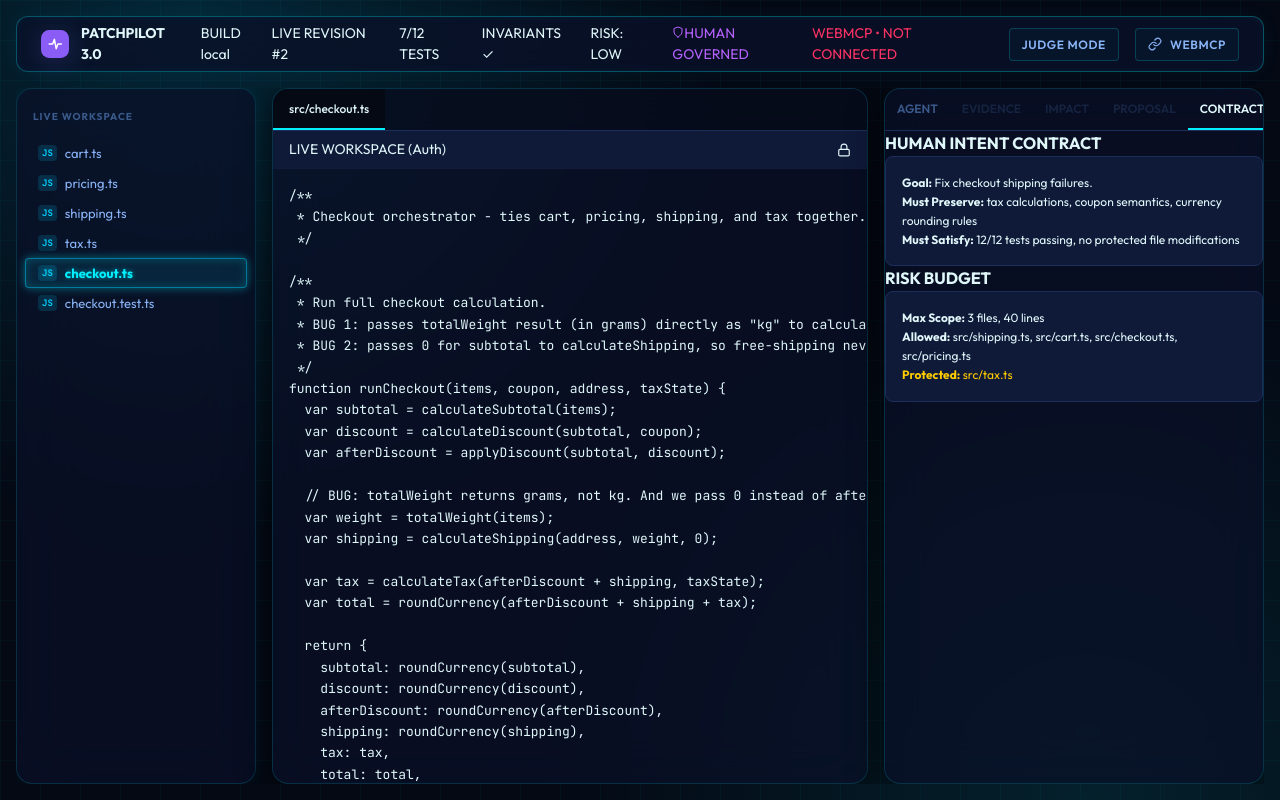
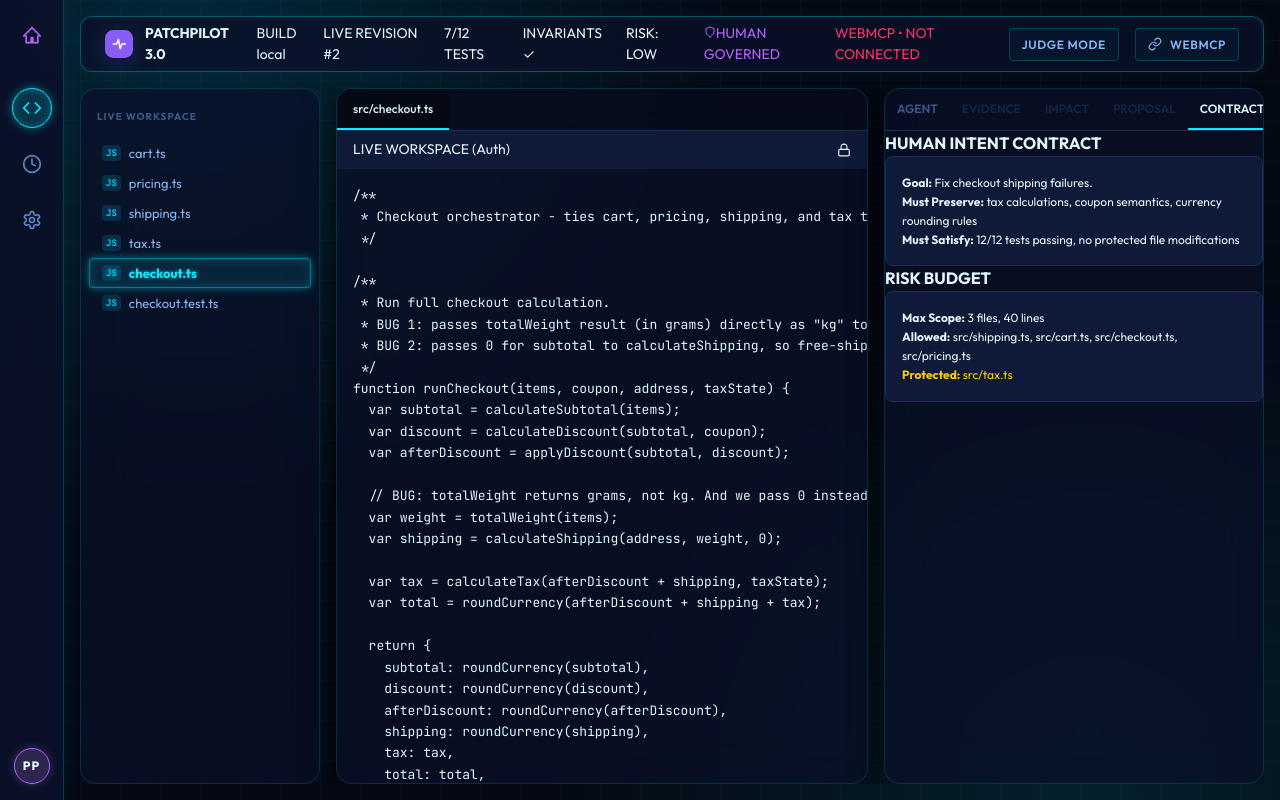
Before and after one commit to SRIKRISH-S/PatchPilot, a React (Vite) app: page / in a window 1280 px wide. Both pictures are taken after a click on the button "Enter Human-Governed Workspace". Built offline with nearby package versions, Linux system fonts and the light colour scheme.

Commit message:
feat: add icon sidebar

```diff
--- a/src/main.tsx
+++ b/src/main.tsx
@@ -868,6 +868,36 @@ function JudgeModeOverlay() {
   );
 }
 
+/* ─── Icon Sidebar ─── */
+function IconSidebar() {
+  const store = useWorkspaceStore();
+  return (
+    <div className="icon-sidebar">
+      <div className="icon-sidebar-top">
+        <button
+          className="icon-btn logo-btn"
+          title="Back to Dashboard"
+          onClick={() => store.setShowLanding(true)}
+        >
+          <svg viewBox="0 0 24 24" fill="none" stroke="currentColor" strokeWidth="2" strokeLinecap="round" strokeLinejoin="round"><path d="M12 2L2 12h3v8h6v-6h2v6h6v-8h3L12 2z"/></svg>
+        </button>
+        <button className="icon-btn active" title="Workspace">
+          <svg viewBox="0 0 24 24" fill="none" stroke="currentColor" strokeWidth="2" strokeLinecap="round" strokeLinejoin="round"><polyline points="16 18 22 12 16 6"></polyline><polyline points="8 6 2 12 8 18"></polyline></svg>
+        </button>
+        <button className="icon-btn" title="Activity">
+          <svg viewBox="0 0 24 24" fill="none" stroke="currentColor" strokeWidth="2" strokeLinecap="round" strokeLinejoin="round"><circle cx="12" cy="12" r="10"></circle><polyline points="12 6 12 12 16 14"></polyline></svg>
+        </button>
+        <button className="icon-btn" title="Settings">
+          <svg viewBox="0 0 24 24" fill="none" stroke="currentColor" strokeWidth="2" strokeLinecap="round" strokeLinejoin="round"><path d="M12.22 2h-.44a2 2 0 0 0-2 2v.18a2 2 0 0 1-1 1.73l-.43.25a2 2 0 0 1-2 0l-.15-.08a2 2 0 0 0-2.73.73l-.22.38a2 2 0 0 0 .73 2.73l.15.1a2 2 0 0 1 1 1.72v.51a2 2 0 0 1-1 1.74l-.15.09a2 2 0 0 0-.73 2.73l.22.38a2 2 0 0 0 2.73.73l.15-.08a2 2 0 0 1 2 0l.43.25a2 2 0 0 1 1 1.73V20a2 2 0 0 0 2 2h.44a2 2 0 0 0 2-2v-.18a2 2 0 0 1 1-1.73l.43-.25a2 2 0 0 1 2 0l.15.08a2 2 0 0 0 2.73-.73l.22-.39a2 2 0 0 0-.73-2.73l-.15-.08a2 2 0 0 1-1-1.74v-.5a2 2 0 0 1 1-1.74l.15-.09a2 2 0 0 0 .73-2.73l-.22-.38a2 2 0 0 0-2.73-.73l-.15.08a2 2 0 0 1-2 0l-.43-.25a2 2 0 0 1-1-1.73V4a2 2 0 0 0-2-2z"></path><circle cx="12" cy="12" r="3"></circle></svg>
+        </button>
+      </div>
+      <div className="icon-sidebar-bottom">
+        <div className="user-badge" title="Profile">PP</div>
+      </div>
+    </div>
+  );
+}
+
 /* ─── Main App ─── */
 function App() {
   const showLanding = useWorkspaceStore(sel.showLanding);
@@ -882,12 +912,15 @@ function App() {
 
   return (
     <div className="app-shell">
+      <IconSidebar />
+      <div className="app-content">
         <TopBar />
         <main className="workspace">
           <FileSidebar />
           <CodeEditor />
           <RightPanel />
         </main>
+      </div>
       <WebMCPInspector />
       <JudgeModeOverlay />
     </div>
--- a/src/styles.css
+++ b/src/styles.css
@@ -470,10 +470,101 @@ input, textarea {
 /* ─── Workspace Layout ─── */
 .app-shell {
   display: flex;
-  flex-direction: column;
+  flex-direction: row;
   height: 100vh;
   width: 100vw;
   overflow: hidden;
+}
+
+.app-content {
+  display: flex;
+  flex-direction: column;
+  flex: 1;
+  min-width: 0;
+  height: 100vh;
+}
+
+/* ─── Icon Sidebar ─── */
+.icon-sidebar {
+  width: 64px;
+  display: flex;
+  flex-direction: column;
+  justify-content: space-between;
+  align-items: center;
+  padding: var(--sp-4) 0;
+  background: rgba(10, 17, 40, 0.9);
+  backdrop-filter: blur(32px);
+  -webkit-backdrop-filter: blur(32px);
+  border-right: 1px solid rgba(0, 240, 255, 0.2);
+  z-index: 110;
+  box-shadow: 4px 0 20px rgba(0, 240, 255, 0.05);
+  flex-shrink: 0;
+}
+
+.icon-sidebar-top, .icon-sidebar-bottom {
+  display: flex;
+  flex-direction: column;
+  gap: var(--sp-4);
+  align-items: center;
+}
+
+.icon-btn {
+  width: 40px;
+  height: 40px;
+  display: flex;
+  justify-content: center;
+  align-items: center;
+  border-radius: 50%;
+  color: var(--text-tertiary);
+  transition: all var(--transition);
+  background: transparent;
+  border: 1px solid transparent;
+}
+
+.icon-btn svg {
+  width: 20px;
+  height: 20px;
+}
+
+.icon-btn:hover {
+  color: var(--text-primary);
+  background: rgba(0, 240, 255, 0.1);
+  border-color: rgba(0, 240, 255, 0.3);
+  box-shadow: 0 0 10px rgba(0, 240, 255, 0.2);
+}
+
+.icon-btn.logo-btn {
+  color: var(--violet);
+  margin-bottom: var(--sp-4);
+}
+
+.icon-btn.logo-btn:hover {
+  background: rgba(192, 132, 252, 0.1);
+  border-color: rgba(192, 132, 252, 0.4);
+  box-shadow: 0 0 15px rgba(192, 132, 252, 0.3);
+}
+
+.icon-btn.active {
+  color: var(--indigo);
+  background: rgba(0, 240, 255, 0.15);
+  border-color: var(--indigo);
+  box-shadow: var(--cyan-glow);
+}
+
+.user-badge {
+  width: 36px;
+  height: 36px;
+  border-radius: 50%;
+  background: rgba(192, 132, 252, 0.2);
+  border: 1px solid var(--violet);
+  color: var(--text-primary);
+  display: flex;
+  align-items: center;
+  justify-content: center;
+  font-size: 12px;
+  font-weight: 800;
+  letter-spacing: 1px;
+  box-shadow: 0 0 10px rgba(192, 132, 252, 0.3);
 }
 
 .workspace {
```
Lines whose indentation alone changed are shown as unchanged.
